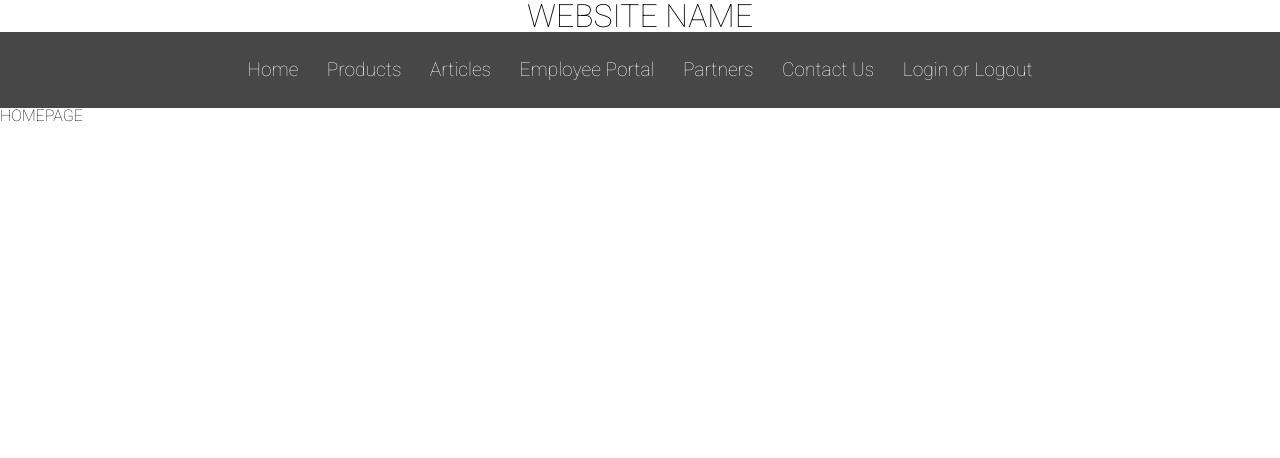
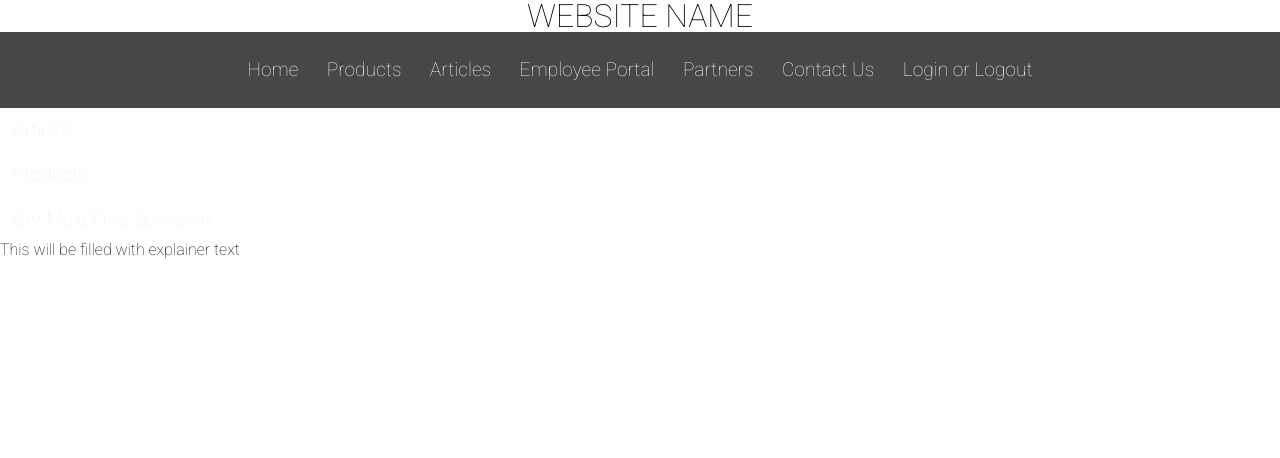
Before and after one commit to zaochamb/Wobsite, a Flask app: page / in a window 1280 px wide. Shown: the top 458 px of the page. Run offline with Flask 2, Linux system fonts and the light colour scheme.

Commit message:
uploading

```diff
--- a/templates/home.html
+++ b/templates/home.html
@@ -1,5 +1,15 @@
 {% extends "layout.html" %}
 {% block content %}
 
-<p>HOMEPAGE</p>
+<nav>
+<ul>
+  <li><a href="/articles">Articles</a></li>
+  <li><a href="/products">Products</a></li>
+  <li><a href="/specialist_form">Get Me a Free Specialist</a></li>
+</ul>
+</nav>
+
+
+<p> This will be filled with explainer text </p>
+
 {% endblock %}
--- a/wobsite.py
+++ b/wobsite.py
@@ -6,7 +6,7 @@ import phone
 import login_tools
 
 app = Flask(__name__)
-sslify = SSLify(app)
+#sslify = SSLify(app)
 app.secret_key = str(random.random() + random.random())
 app.url_map.strict_slashes = False
 login_tools.sql.make_database()
```
